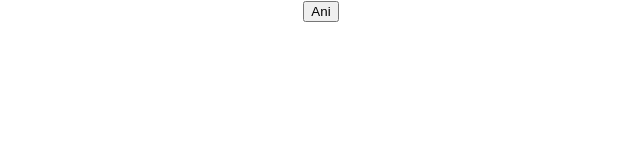
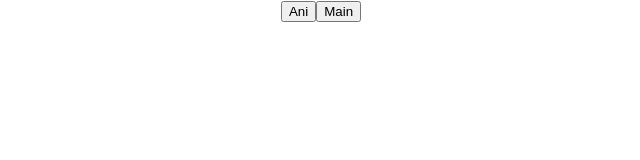
Before and after one commit to AnishRayar/testing, a React (Create React App) app: page / in a window 1280 px wide. Shown: the top 160 px of the page, without its empty margins (319-959 px from the left). Built offline with nearby package versions, Linux system fonts and the light colour scheme.

Commit message:
added button in app.tsx

```diff
--- a/src/App.js
+++ b/src/App.js
@@ -5,6 +5,7 @@ function App() {
   return (
     <div className="App">
       <button>Ani</button>
+      <button>Main</button>
     </div>
   );
 }
```
